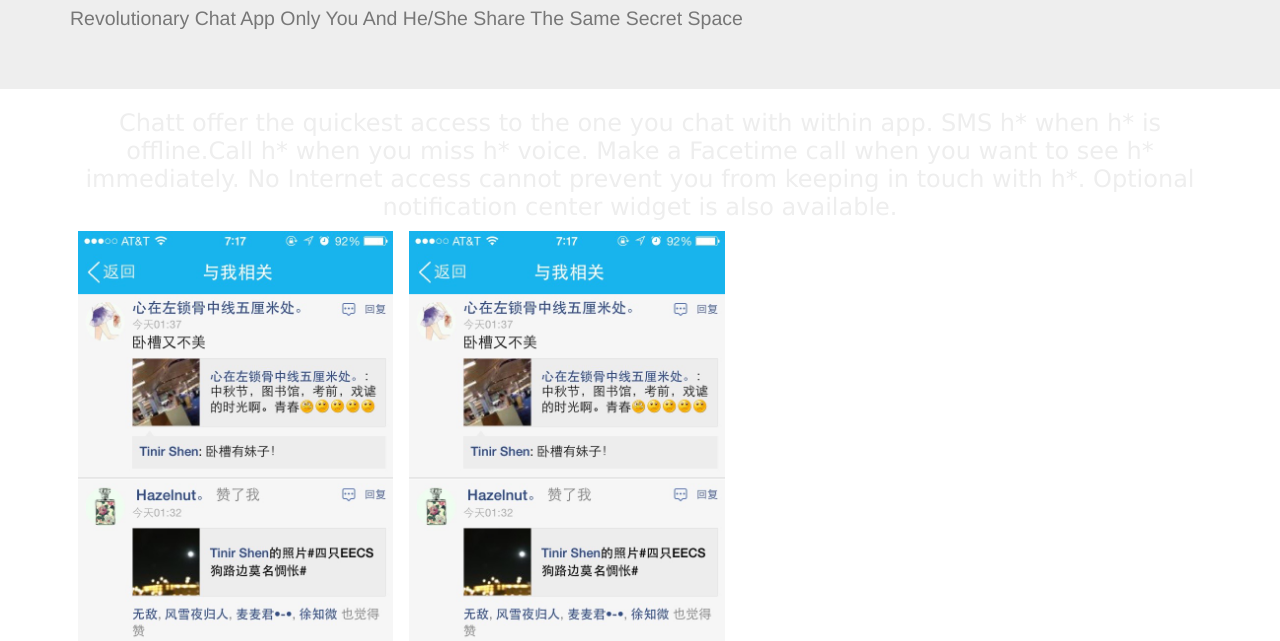
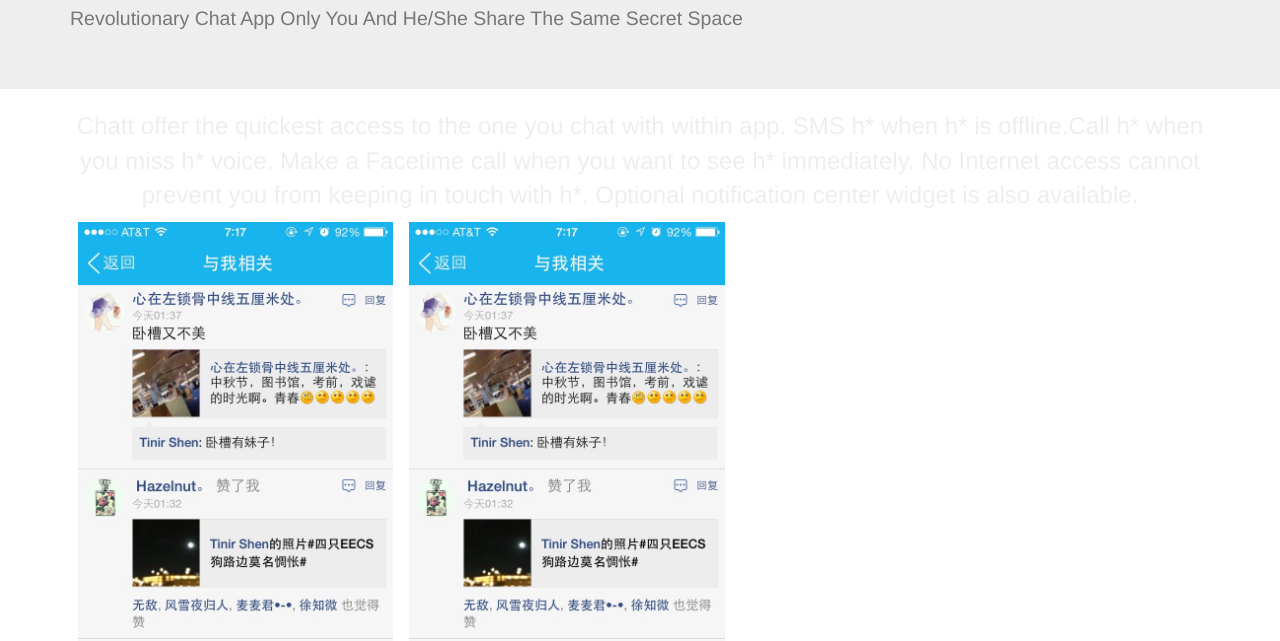
Before and after one commit to love4shen/love4shen.github.io, a plain HTML site: page ChatAppInfoPage/index.html in a window 1280 px wide. Shown: the part 159-800 px from the top of the page. Drawn offline with nearby package versions, Linux system fonts and the light colour scheme.

Commit message:
sample app intro page updated

```diff
--- a/ChatAppInfoPage/public/stylesheets/style.css
+++ b/ChatAppInfoPage/public/stylesheets/style.css
@@ -3,7 +3,8 @@
 }
 
 p {
-  font: 24px 'Myriad Set Pro', 'Lucida Grande', 'Helvetica Neue', Helvetica, Arial, Verdana, sans-serif;
+  font-size: 24px;
+  font-family: Helvetica, Arial, Verdana, sans-serif;
   color: #eee;
 }
 
```
